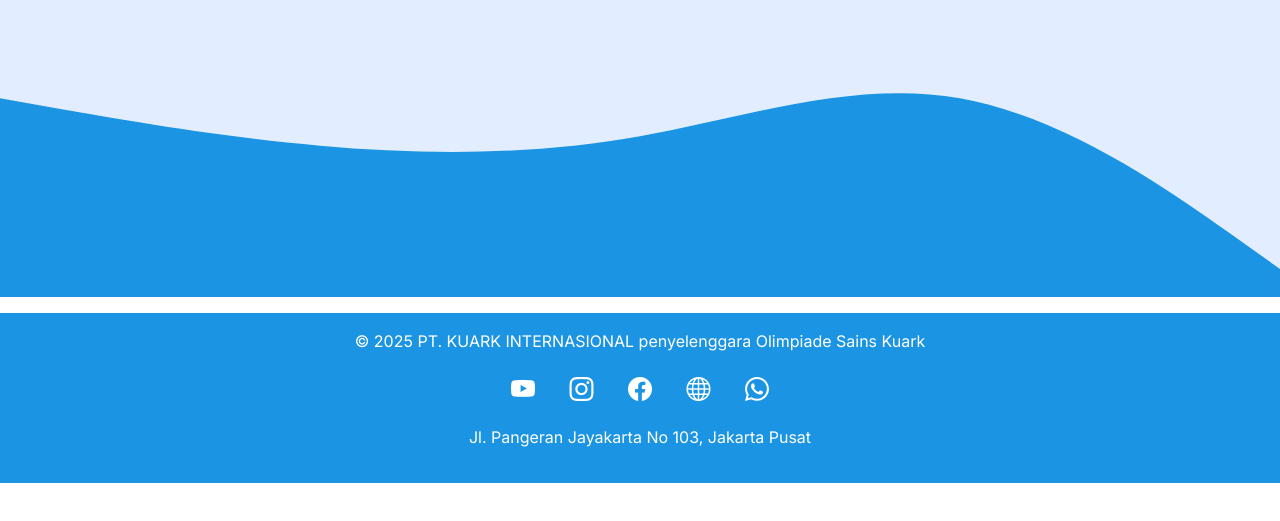
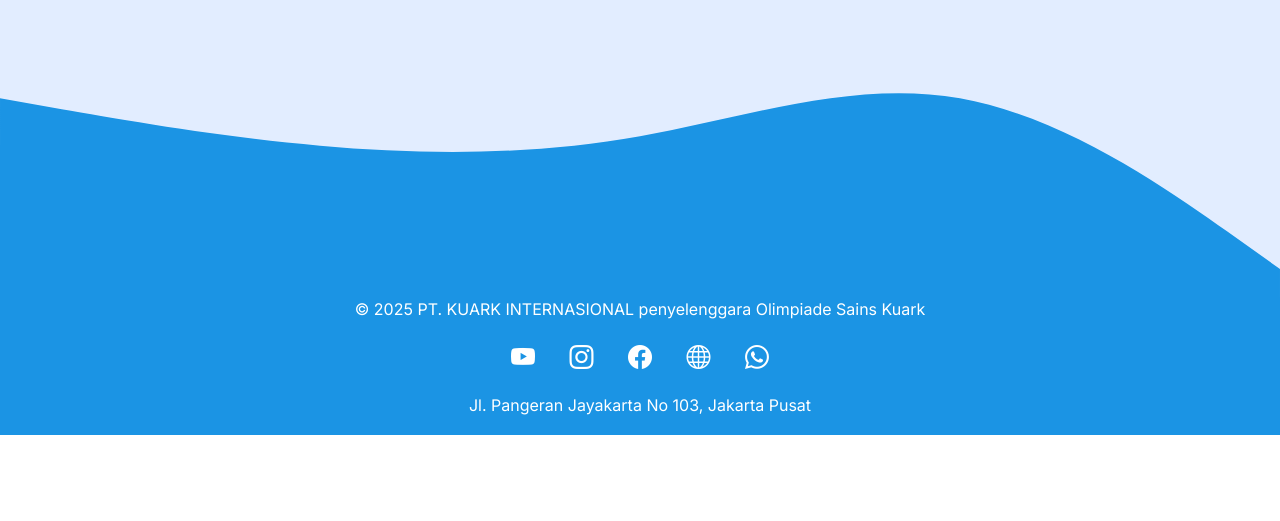
Before and after one commit to AseRepos/nav, a plain HTML site: page index.html in a window 1280 px wide. Shown: the part 4235-4756 px from the top of the page. Drawn offline with nearby package versions, Linux system fonts and the light colour scheme.

Commit message:
Update style.css

```diff
--- a/css/style.css
+++ b/css/style.css
@@ -161,8 +161,8 @@ h6 {
 footer {
   background-color: rgb(27, 148, 228); /* Warna latar belakang gelap */
   color: white; /* Warna teks putih */
-  padding: 1rem 0; /* Padding atas dan bawah */
-  margin-top: 1rem; /* Jarak dari konten di atasnya */
+  padding: 0rem 0; /* Padding atas dan bawah */
+  margin-top: 0rem; /* Jarak dari konten di atasnya */
 }
 .social-icons a {
   color: white; /* Warna ikon putih */
```
